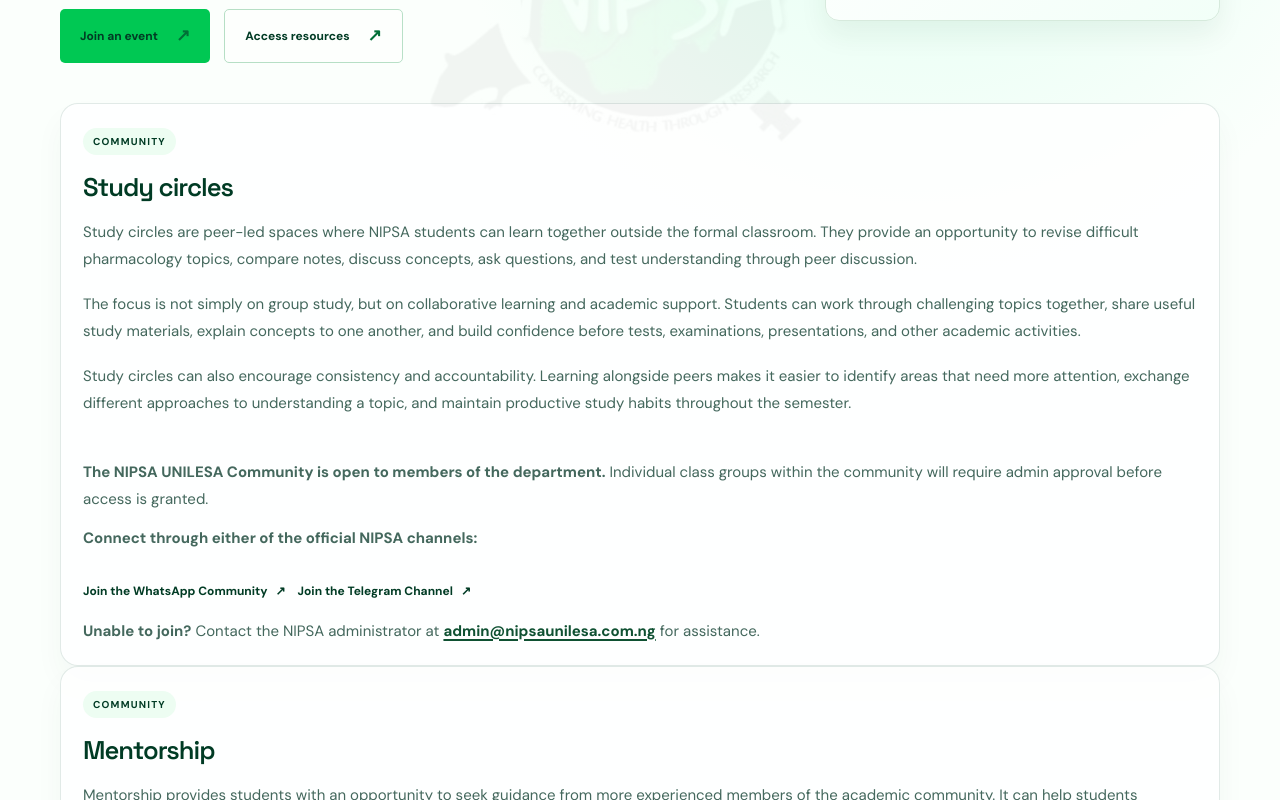
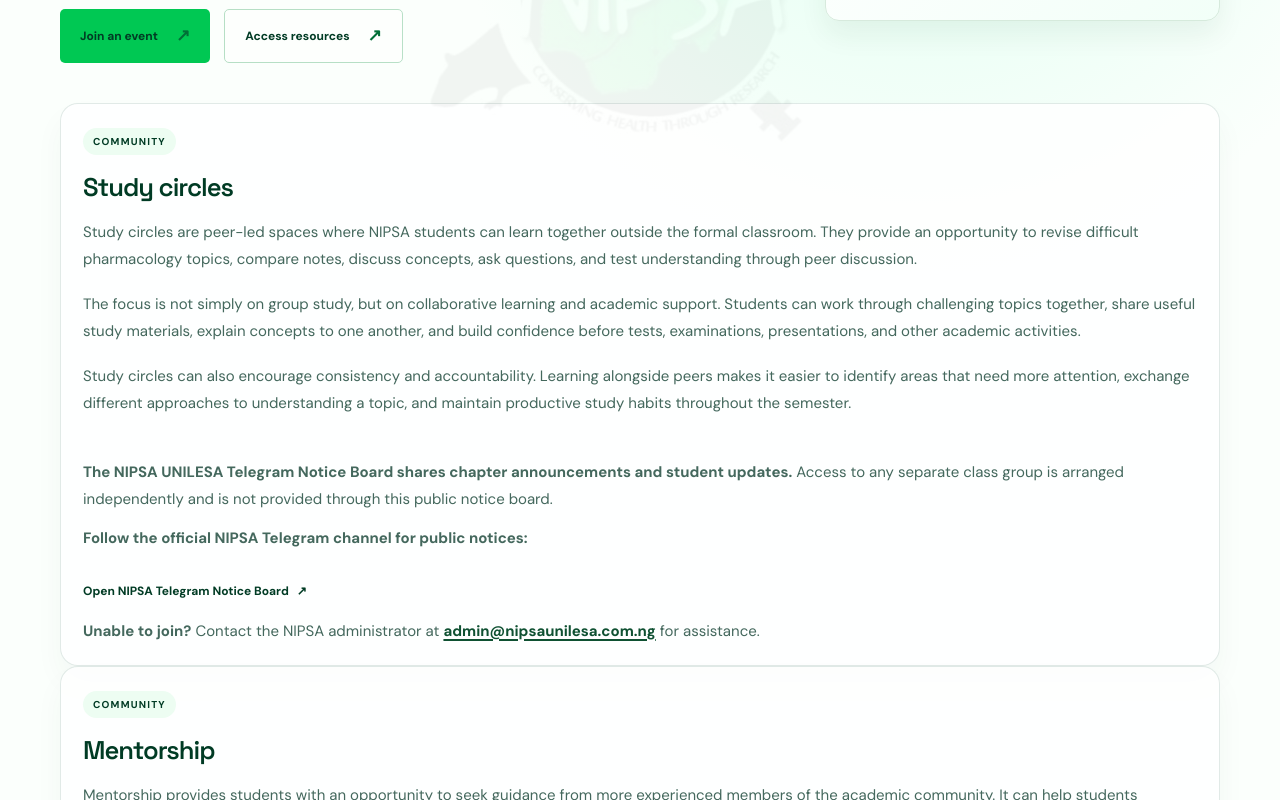
Before and after one commit to phenomenaltechhub/nipsaunilesa, a Next.js app: page /community in a window 1280 px wide. Shown: the part 426-1226 px from the top of the page. Built offline with nearby package versions, Linux system fonts and the light colour scheme.

Commit message:
Make Telegram the only chapter public community link

```diff
--- a/app/community/page.tsx
+++ b/app/community/page.tsx
@@ -19,10 +19,8 @@ const communityAreas = [
       "The focus is not simply on group study, but on collaborative learning and academic support. Students can work through challenging topics together, share useful study materials, explain concepts to one another, and build confidence before tests, examinations, presentations, and other academic activities.",
       "Study circles can also encourage consistency and accountability. Learning alongside peers makes it easier to identify areas that need more attention, exchange different approaches to understanding a topic, and maintain productive study habits throughout the semester.",
     ],
-    ctaLabel: "Join the WhatsApp Community",
-    href: "https://chat.whatsapp.com/Lr9o3E6iXpmItO0hB8moG7",
-     secondaryCtaLabel: "Join the Telegram Channel",
-     secondaryHref: "https://t.me/+FYZPQBrwE_U3N2Rk",
+    ctaLabel: "Open NIPSA Telegram Notice Board",
+    href: "https://t.me/+FYZPQBrwE_U3N2Rk",
      supportLabel: "Unable to join?",
      supportText: "Contact the NIPSA administrator at",
      supportHref: "mailto:admin@nipsaunilesa.com.ng",
@@ -105,14 +103,13 @@ export default function CommunityPage() {
                     <div className="community-access">
                       <p>
                         <strong>
-                          The NIPSA UNILESA Community is open to members of the department.
+                          The NIPSA UNILESA Telegram Notice Board shares chapter announcements and student updates.
                         </strong>{" "}
-                        Individual class groups within the community will require admin
-                        approval before access is granted.
+                        Access to any separate class group is arranged independently and is not provided through this public notice board.
                       </p>
 
                       <p>
-                        <strong>Connect through either of the official NIPSA channels:</strong>
+                        <strong>Follow the official NIPSA Telegram channel for public notices:</strong>
                       </p>
                     </div>
 
@@ -126,16 +123,6 @@ export default function CommunityPage() {
                         {group.ctaLabel} <Arrow />
                       </Link>
 
-                      {group.secondaryHref && (
-                        <Link
-                          className="community-panel-link"
-                          href={group.secondaryHref}
-                          target="_blank"
-                          rel="noopener noreferrer"
-                        >
-                          {group.secondaryCtaLabel} <Arrow />
-                        </Link>
-                      )}
                     </div>
                   </>
                 ) : (
```
